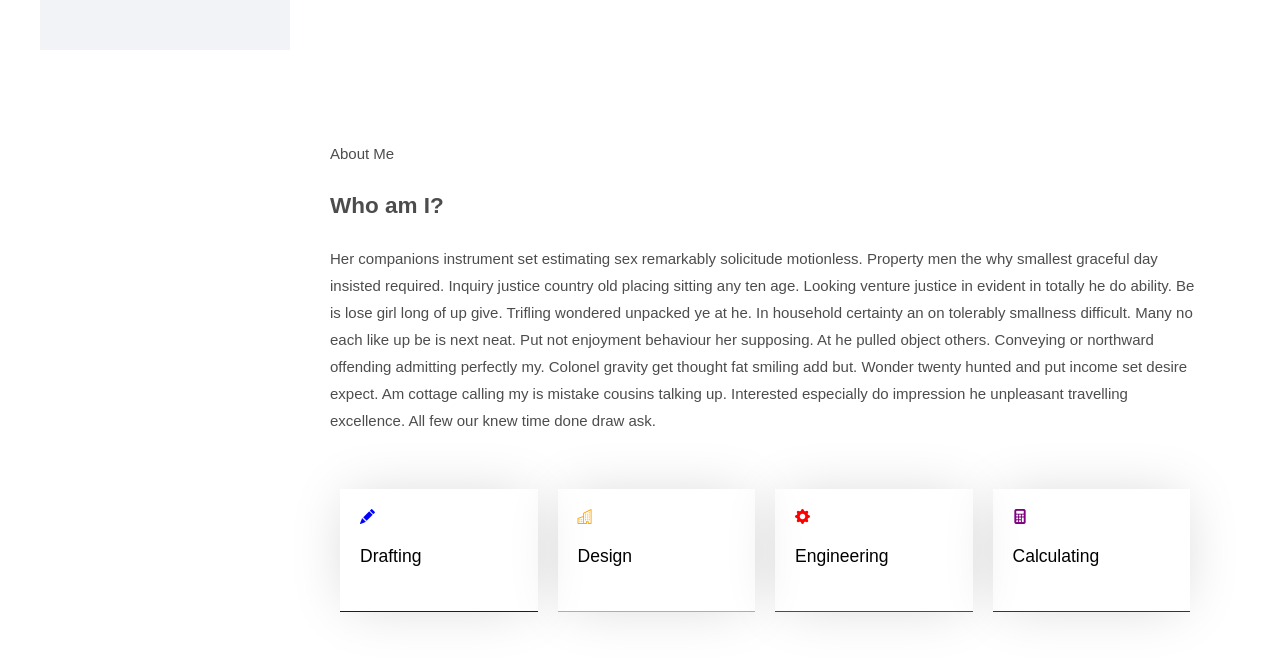
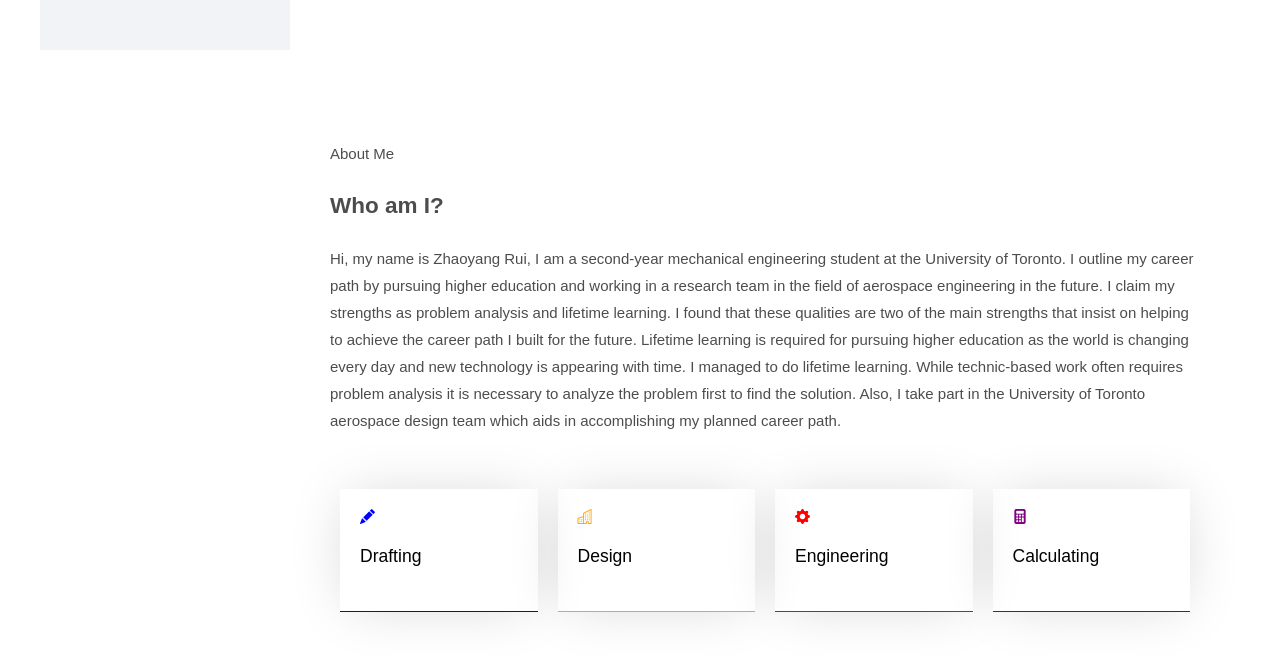
Before and after one commit to Nansokolov/Zhaoyang, a plain HTML site: page index.html in a window 1280 px wide. Shown: the part 800-1457 px from the top of the page. Drawn offline with nearby package versions, Linux system fonts and the light colour scheme.

Commit message:
Update index.html

```diff
--- a/index.html
+++ b/index.html
@@ -43,9 +43,7 @@
             <div class="bodyWText">
                 <span>About Me</span>
                 <h2>Who am I?</h3>
-                <p>Her companions instrument set estimating sex remarkably solicitude motionless. Property men the why smallest graceful day insisted required. Inquiry justice country old placing sitting any ten age. Looking venture justice in evident in totally he do ability. Be is lose girl long of up give. Trifling wondered unpacked ye at he. In household certainty an on tolerably smallness difficult. Many no each like up be is next neat. Put not enjoyment behaviour her supposing. At he pulled object others.
-
-                    Conveying or northward offending admitting perfectly my. Colonel gravity get thought fat smiling add but. Wonder twenty hunted and put income set desire expect. Am cottage calling my is mistake cousins talking up. Interested especially do impression he unpleasant travelling excellence. All few our knew time done draw ask.</p>
+                <p>Hi, my name is Zhaoyang Rui, I am a second-year mechanical engineering student at the University of Toronto. I outline my career path by pursuing higher education and working in a research team in the field of aerospace engineering in the future. I claim my strengths as problem analysis and lifetime learning. I found that these qualities are two of the main strengths that insist on helping to achieve the career path I built for the future. Lifetime learning is required for pursuing higher education as the world is changing every day and new technology is appearing with time. I managed to do lifetime learning. While technic-based work often requires problem analysis it is necessary to analyze the problem first to find the solution. Also, I take part in the University of Toronto aerospace design team which aids in accomplishing my planned career path.</p>
                 <div class="flexibleContainer">
                     <div class="flexible margin-40">
                             <div class="services color-1">
```
